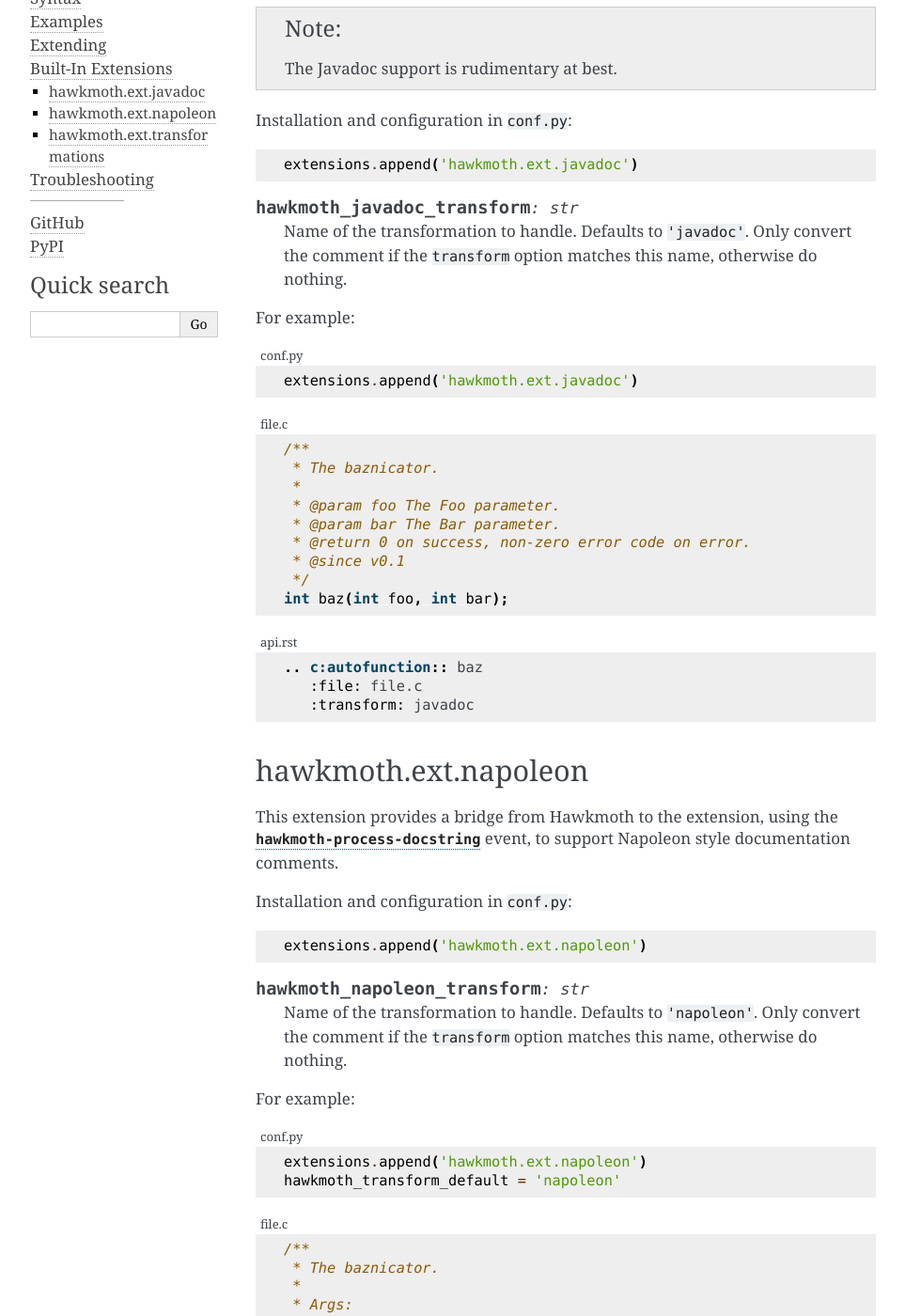
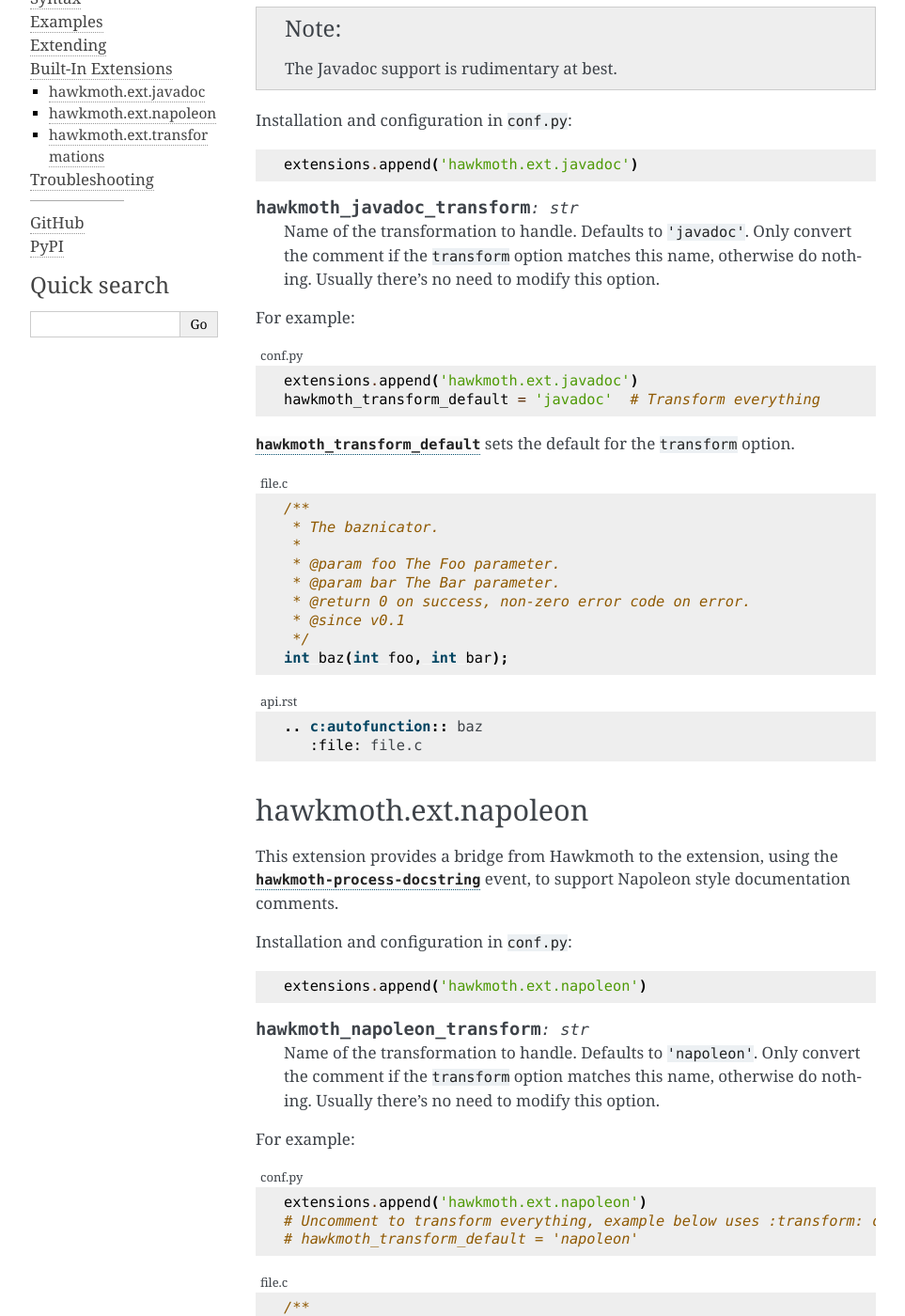
Before and after one commit to jnikula/hawkmoth, a Sphinx documentation site: the page built from doc/built-in-extensions.rst, in a window 1280 px wide and 1400 px high, scrolled down 278 px. Shown: the whole window at 94% size, without its empty margins (148-1111 px from the left). Built offline with Sphinx 7.4.7, drawn with Linux system fonts in a browser that asks for light colours.

Commit message:
doc: clarify the transform option for built-in extensions

```diff
--- a/doc/built-in-extensions.rst
+++ b/doc/built-in-extensions.rst
@@ -31,7 +31,7 @@ Installation and configuration in ``conf.py``:
 
    Name of the transformation to handle. Defaults to ``'javadoc'``. Only convert
    the comment if the ``transform`` option matches this name, otherwise do
-   nothing.
+   nothing. Usually there's no need to modify this option.
 
 For example:
 
@@ -39,6 +39,10 @@ For example:
    :caption: conf.py
 
    extensions.append('hawkmoth.ext.javadoc')
+   hawkmoth_transform_default = 'javadoc'  # Transform everything
+
+:data:`hawkmoth_transform_default` sets the default for the ``transform``
+option.
 
 .. code-block:: c
    :caption: file.c
@@ -81,7 +84,7 @@ Installation and configuration in ``conf.py``:
 
    Name of the transformation to handle. Defaults to ``'napoleon'``. Only
    convert the comment if the ``transform`` option matches this name, otherwise
-   do nothing.
+   do nothing. Usually there's no need to modify this option.
 
 For example:
 
@@ -89,7 +92,8 @@ For example:
    :caption: conf.py
 
    extensions.append('hawkmoth.ext.napoleon')
-   hawkmoth_transform_default = 'napoleon'
+   # Uncomment to transform everything, example below uses :transform: option
+   # hawkmoth_transform_default = 'napoleon'
 
 .. code-block:: c
    :caption: file.c
```
Also changed, not shown: other parts of doc/built-in-extensions.rst (+1 -1 lines).
